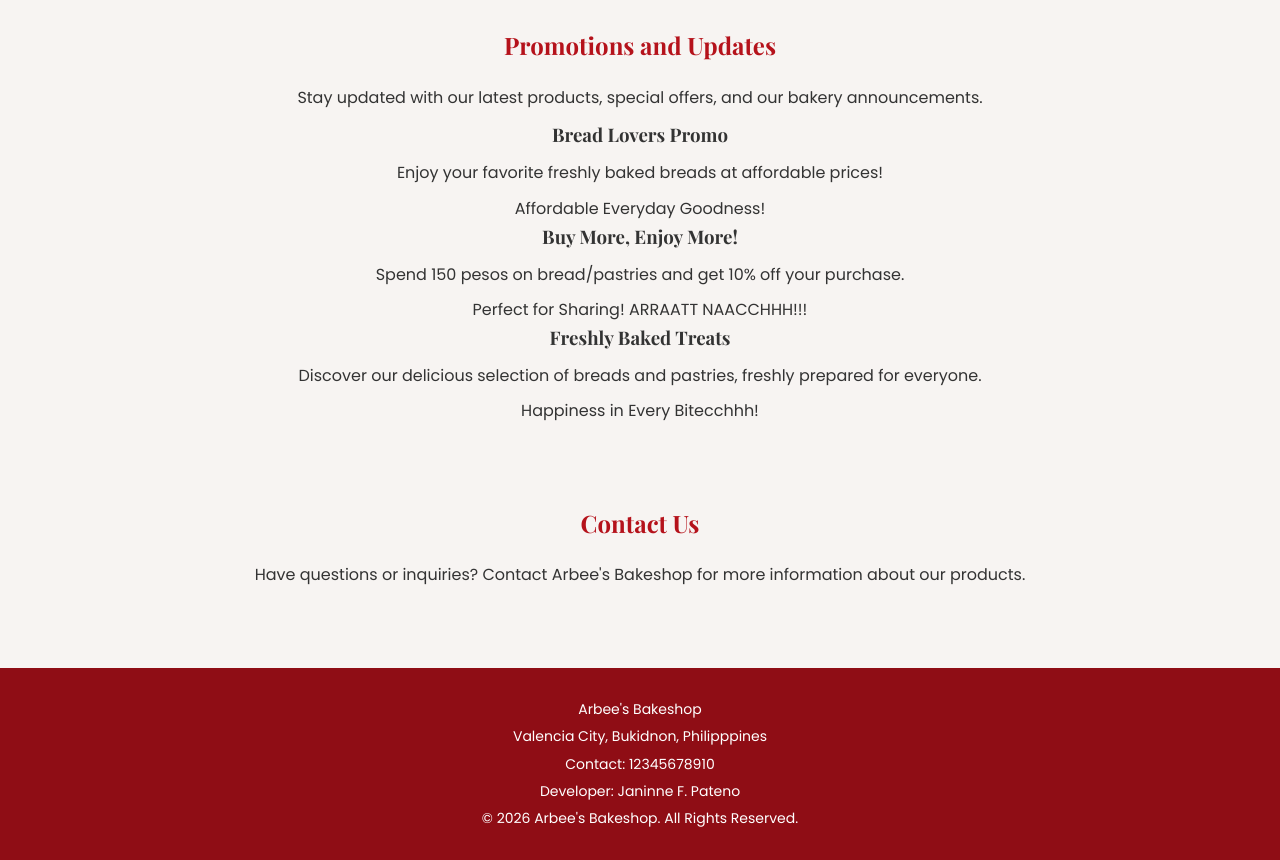
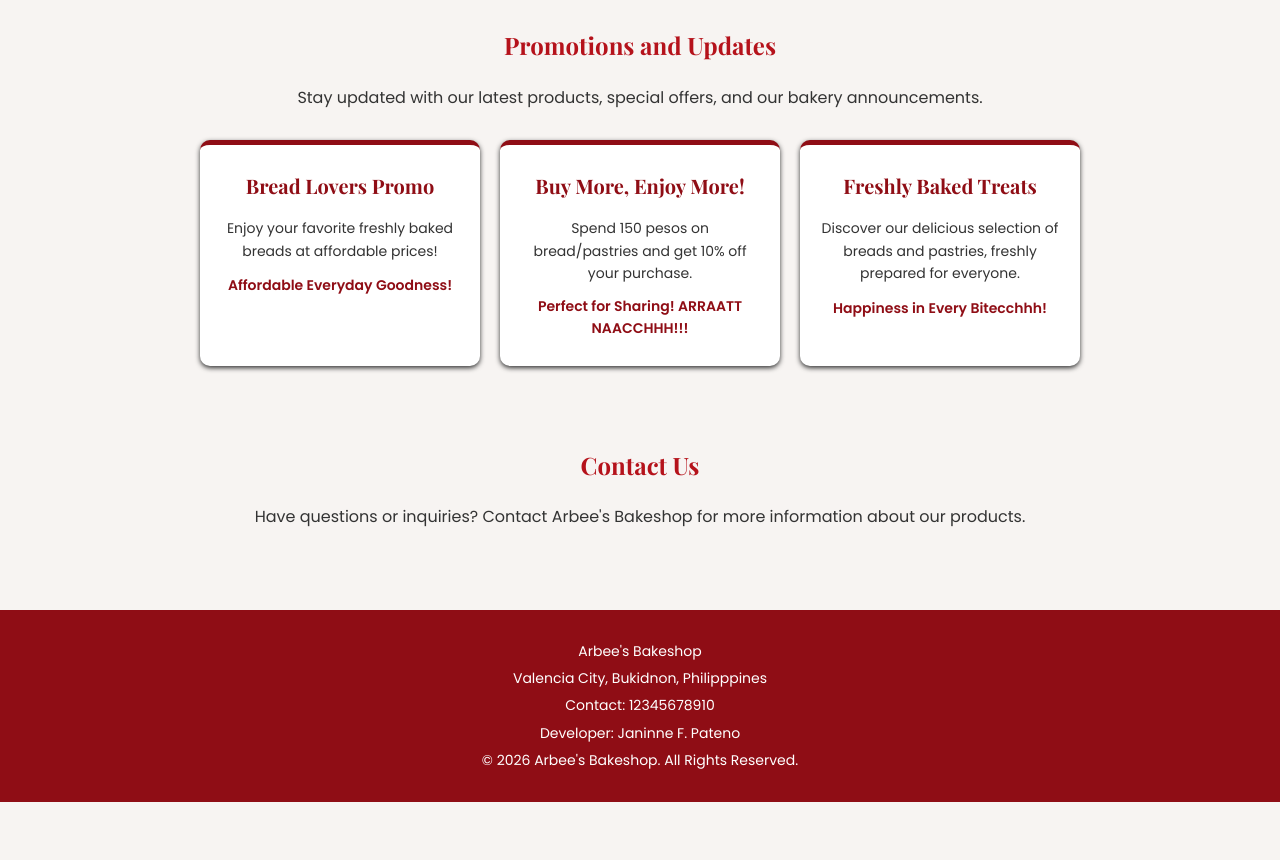
Before and after one commit to JaninnePateno/Pateno-website, a plain HTML site: page index.html in a window 1280 px wide. Shown: the part 3100-3960 px from the top of the page. After the commit the page ends 3902 px from the top, so only its background shows below. Drawn offline with nearby package versions, Linux system fonts and the light colour scheme.

Commit message:
15th commit "Promotions & Updates cards css"

```diff
--- a/css/style.css
+++ b/css/style.css
@@ -187,6 +187,43 @@ section h2 {
 .branch-info p {
     margin: 10px 0;
 }
+.promotion-container {
+    display: flex;
+    justify-content: center;
+    flex-wrap: wrap;
+    gap: 20px;
+    margin-top: 30px;
+}
+.promotion-card {
+    background-color: #FFFFFF;
+    width: 280px;
+    padding: 25px 20px;
+    border-radius: 10px;
+    box-shadow: 0 2px 5px;
+    border-top: 5px solid #8F0D15;
+    transition: transform 0.3s ease;
+}
+.promotion-card:hover {
+    transform: translateY(-10px);
+}
+.promotion-card h3 {
+    color: #8F0D15;
+    font-size: 20px;
+    margin-bottom: 15px;
+}
+.promotion-card p {
+    font-size: 14px;
+}
+.promotion-card span {
+    display: inline-block;
+    color: #8F0D15;
+    font-weight: 600;
+    font-size: 14px;
+}
+.featured-promo {
+    background-color: #FFFFFF;
+    border-top: 5px solid #8F0D15
+}
 .gallery-grid {
     display: flex;
     flex-wrap: wrap;
```
